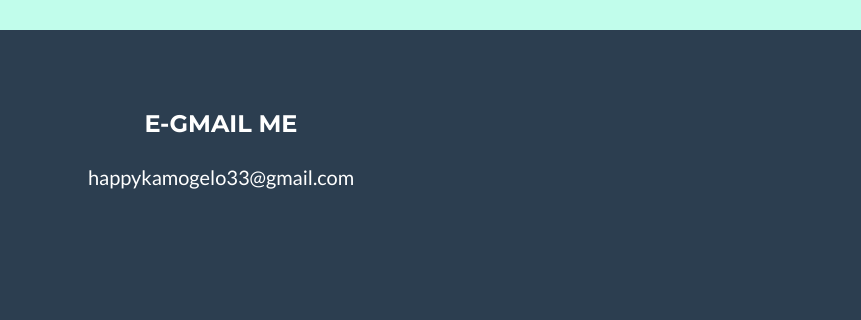
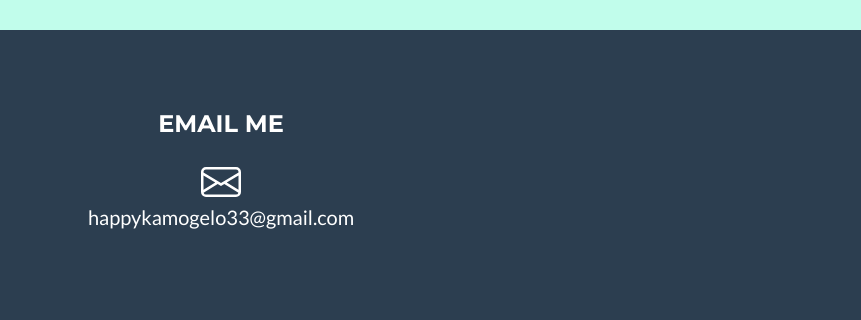
Before and after one commit to happytlou/CV, a plain HTML site: page index.html in a window 1280 px wide. Shown: the part 2466-2786 px from the top of the page, 419-1280 px from the left. Drawn offline with nearby package versions, Linux system fonts and the light colour scheme.

Commit message:
added email fixed

```diff
--- a/index.html
+++ b/index.html
@@ -226,7 +226,10 @@
                 </div>
                 <!-- Footer Social Icons-->
                 <div class="col-lg-4 mb-5 mb-lg-0">
-                    <h4 class="text-uppercase mb-4">E-Gmail Me</h4>
+                    <h4 class="text-uppercase mb-4">Email Me</h4>
+                    <svg xmlns="http://www.w3.org/2000/svg" width="100" height="40" fill="currentColor" class="bi bi-envelope" viewBox="0 0 16 16">
+                        <path d="M0 4a2 2 0 0 1 2-2h12a2 2 0 0 1 2 2v8a2 2 0 0 1-2 2H2a2 2 0 0 1-2-2V4Zm2-1a1 1 0 0 0-1 1v.217l7 4.2 7-4.2V4a1 1 0 0 0-1-1H2Zm13 2.383-4.708 2.825L15 11.105V5.383Zm-.034 6.876-5.64-3.471L8 9.583l-1.326-.795-5.64 3.47A1 1 0 0 0 2 13h12a1 1 0 0 0 .966-.741ZM1 11.105l4.708-2.897L1 5.383v5.722Z"/>
+                      </svg>
                     <p class="lead mb-0">happykamogelo33@gmail.com</p>
                 </div>
             </div>
```
